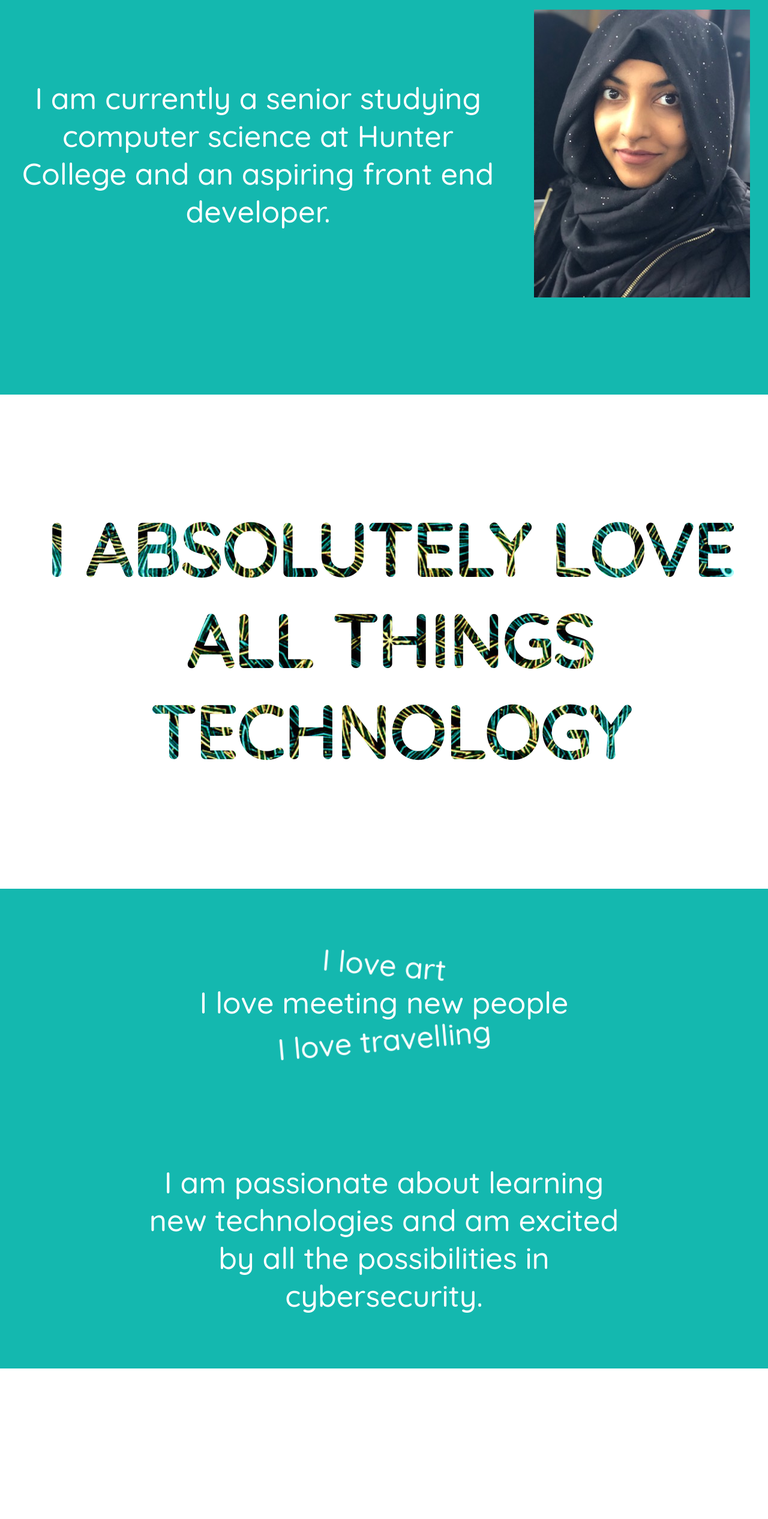
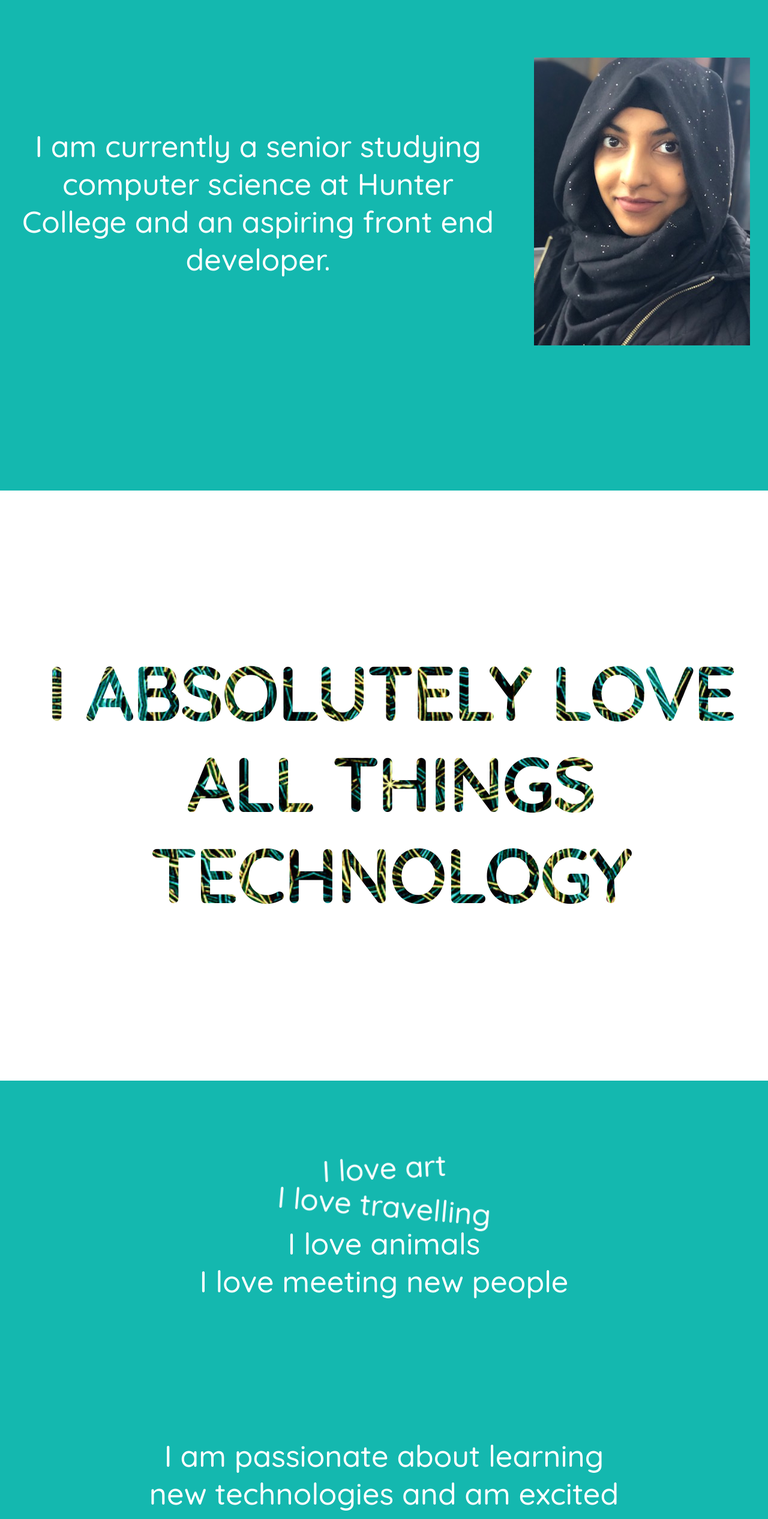
Before and after one commit to Marjan154/marjan-personal-website, a React (Create React App) app: page / in a window 1280 px wide. Shown: the part 940-3473 px from the top of the page at 60% size. Built offline with nearby package versions, Linux system fonts and the light colour scheme.

Commit message:
animationon view

```diff
--- a/package.json
+++ b/package.json
@@ -9,6 +9,7 @@
     "react": "^16.10.1",
     "react-bootstrap": "^1.0.0-beta.12",
     "react-dom": "^16.10.1",
+    "react-reveal": "^1.2.2",
     "react-router-dom": "^5.1.2",
     "react-router-hash-link": "^1.2.2",
     "react-scripts": "3.1.2"
--- a/src/components/About.js
+++ b/src/components/About.js
@@ -1,5 +1,6 @@
 import React, { Component } from "react";
 import styles from "../styles/home.css";
+import AnimateSection from "./AnimateSection";
 
 class About extends Component {
   state = {};
@@ -7,12 +8,16 @@ class About extends Component {
     return (
       <div id="About">
         <div className="homeSection">
-          <div className="words slide right">
-            I am currently a senior studying computer science at Hunter College
-            and an aspiring front end developer.
+          <div className="words">
+            <AnimateSection prefix="fade-in-section" stylename="is-visible">
+              I am currently a senior studying computer science at Hunter
+              College and an aspiring front end developer.
+            </AnimateSection>
           </div>
           <div className="headshot">
-            <img src={require("../images/headshot.jpg")}></img>
+            <AnimateSection prefix="fade-in-section" stylename="is-visible">
+              <img src={require("../images/headshot.jpg")}></img>
+            </AnimateSection>
           </div>
         </div>
       </div>
--- a/src/components/AnimateSection.js
+++ b/src/components/AnimateSection.js
@@ -1,5 +1,17 @@
 import React, { Component, useState, useRef, useEffect } from "react";
 
+const isInViewport = element => {
+  if (element) {
+    const rect = element.getBoundingClientRect();
+    const html = document.documentElement;
+    return (
+      rect.top >= 0 &&
+      rect.left >= 0 &&
+      rect.bottom <= (window.innerHeight || html.clientHeight) &&
+      rect.right <= (window.innerWidth || html.clientWidth)
+    );
+  }
+};
 const AnimateSection = props => {
   const [isVisible, setVisible] = React.useState(true);
   const domRef = React.useRef();
@@ -10,6 +22,11 @@ const AnimateSection = props => {
     observer.observe(domRef.current);
     return () => observer.unobserve(domRef.current);
   }, []);
+  const elem = document.getElementById("testing");
+  if (isInViewport(elem)) {
+    console.log("yes");
+  }
+
   return (
     <div
       className={`${props.prefix} ${isVisible ? props.stylename : ""}`}
--- a/src/components/Home.js
+++ b/src/components/Home.js
@@ -2,6 +2,8 @@ import React, { Component } from "react";
 import Carousel from "./Carousel";
 import styles from "../styles/home.css";
 import AnimateSection from "./AnimateSection";
+import Bounce from "react-reveal/Bounce";
+import Reveal from "react-reveal/Reveal";
 
 import About from "./About";
 
@@ -34,22 +36,32 @@ class Home extends Component {
             I ABSOLUTELY LOVE ALL THINGS TECHNOLOGY
           </span>
         </div>
-        <div></div>
         <div className="homeSection color">
-          <div>
-            <AnimateSection stylename="fall1" prefix="word fall-text">
-              I love art
+          <div className="wordColorSize">
+            <div className="rotateRight">
+              <Bounce top delay={900}>
+                I love art
+              </Bounce>
+            </div>
+
+            <div className="rotateLeft">
+              <Bounce top delay={600}>
+                <div>I love travelling</div>
+              </Bounce>
+            </div>
+
+            <Bounce top delay={300}>
+              I love animals
+            </Bounce>
+
+            <Bounce top>I love meeting new people</Bounce>
+          </div>
+
+          <div className="words">
+            <AnimateSection prefix="fade-in-section" stylename="is-visible">
+              I am passionate about learning new technologies and am excited by
+              all the possibilities in cybersecurity.
             </AnimateSection>
-            <AnimateSection stylename="fall2" prefix="word fall-text">
-              I love meeting new people
-            </AnimateSection>
-            <AnimateSection stylename="fall3" prefix="word fall-text">
-              I love travelling
-            </AnimateSection>
-          </div>
-          <div className="words">
-            I am passionate about learning new technologies and am excited by
-            all the possibilities in cybersecurity.
           </div>
         </div>
 
--- a/src/styles/home.css
+++ b/src/styles/home.css
@@ -31,6 +31,12 @@
   width: 800px;
 }
 
+.wordColorSize {
+  font-family: "Quicksand", sans-serif;
+  font-size: 50px;
+  color: white;
+}
+
 .landing {
   align-items: center;
   justify-content: space-around;
@@ -50,7 +56,7 @@
   justify-content: space-around;
   display: flex;
   flex-flow: row wrap;
-  height: 100vh;
+  height: 120vh;
   width: 100vw;
 }
 
@@ -81,8 +87,16 @@
   justify-content: space-around;
 }
 
+.rotateLeft {
+  transform: rotate(5deg);
+}
+
+.rotateRight {
+  transform: rotate(-3deg);
+}
 .word.fall-text {
-  top: -500px;
+  opacity: 0;
+  visibility: hidden;
   padding: 0;
   font-family: "Quicksand", sans-serif;
   font-size: 50px;
@@ -91,18 +105,10 @@
   transition: opacity 0.6s ease-out, transform 1.2s ease-out;
   will-change: opacity, visibility;
 }
-.word.fall-text.passed {
-  padding: 0;
-  font-family: "Quicksand", sans-serif;
-  font-size: 50px;
-  color: white;
-  position: relative;
-}
 
 .word.fall-text.fall1 {
   animation-name: movingTopToBottom;
-  animation-duration: 0.2s;
-  animation-delay: 0s;
+  animation-duration: 0.1s;
   animation-fill-mode: forwards;
   animation-timing-function: linear;
   transform: rotate(5deg);
@@ -112,8 +118,7 @@
 
 .word.fall-text.fall2 {
   animation-name: movingTopToBottom;
-  animation-duration: 0.2s;
-  animation-delay: 0.2s;
+  animation-duration: 0.1s;
   animation-fill-mode: forwards;
   animation-timing-function: linear;
   opacity: 1;
@@ -123,8 +128,7 @@
 .word.fall-text.fall3 {
   transform: rotate(-5deg);
   animation-name: movingTopToBottom;
-  animation-duration: 0.2s;
-  animation-delay: 0.4s;
+  animation-duration: 0.1s;
   animation-fill-mode: forwards;
   animation-timing-function: linear;
   opacity: 1;
```
Also changed, not shown: 1 other file (tests, documents, lock files or other folders).
